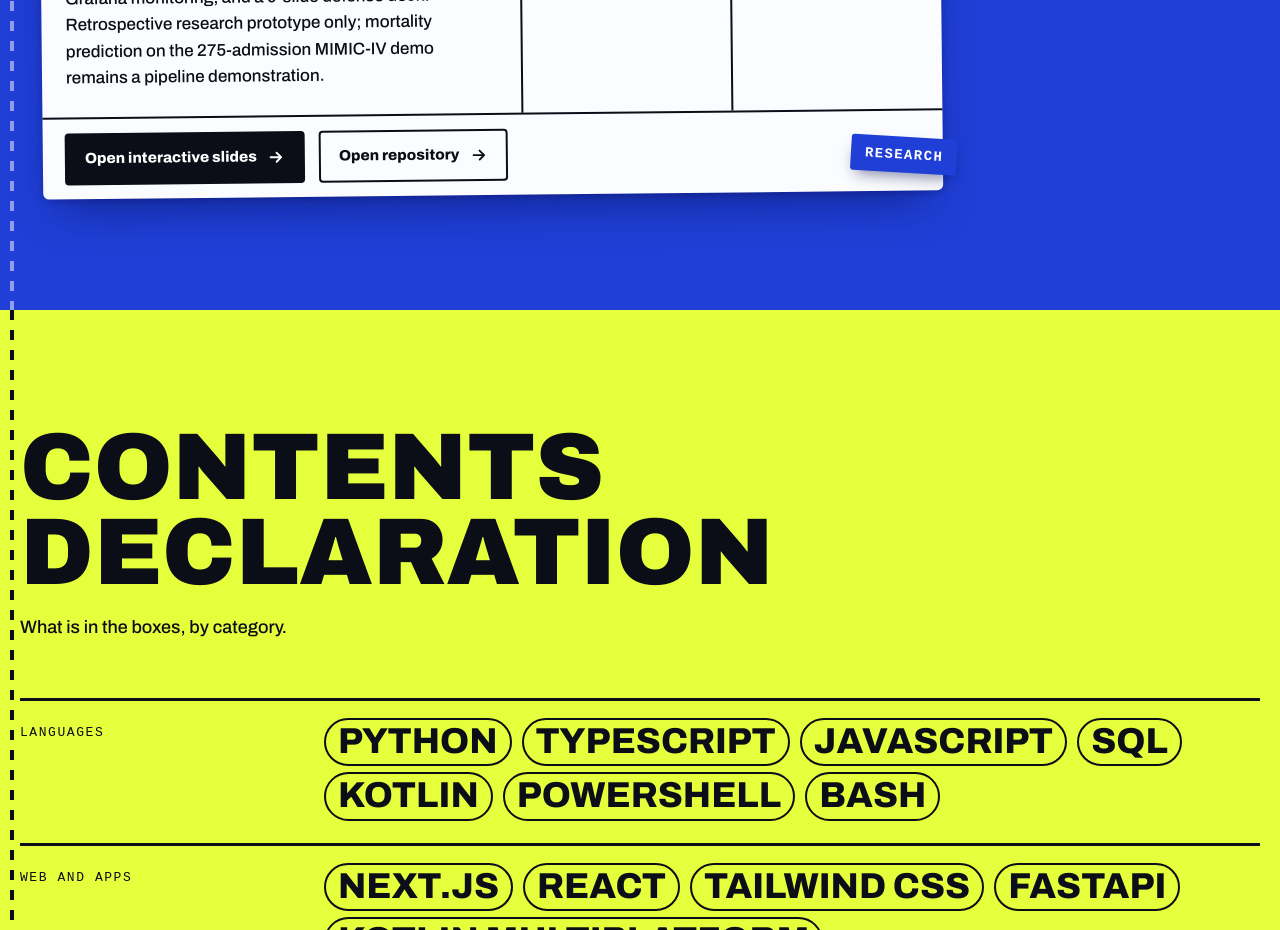
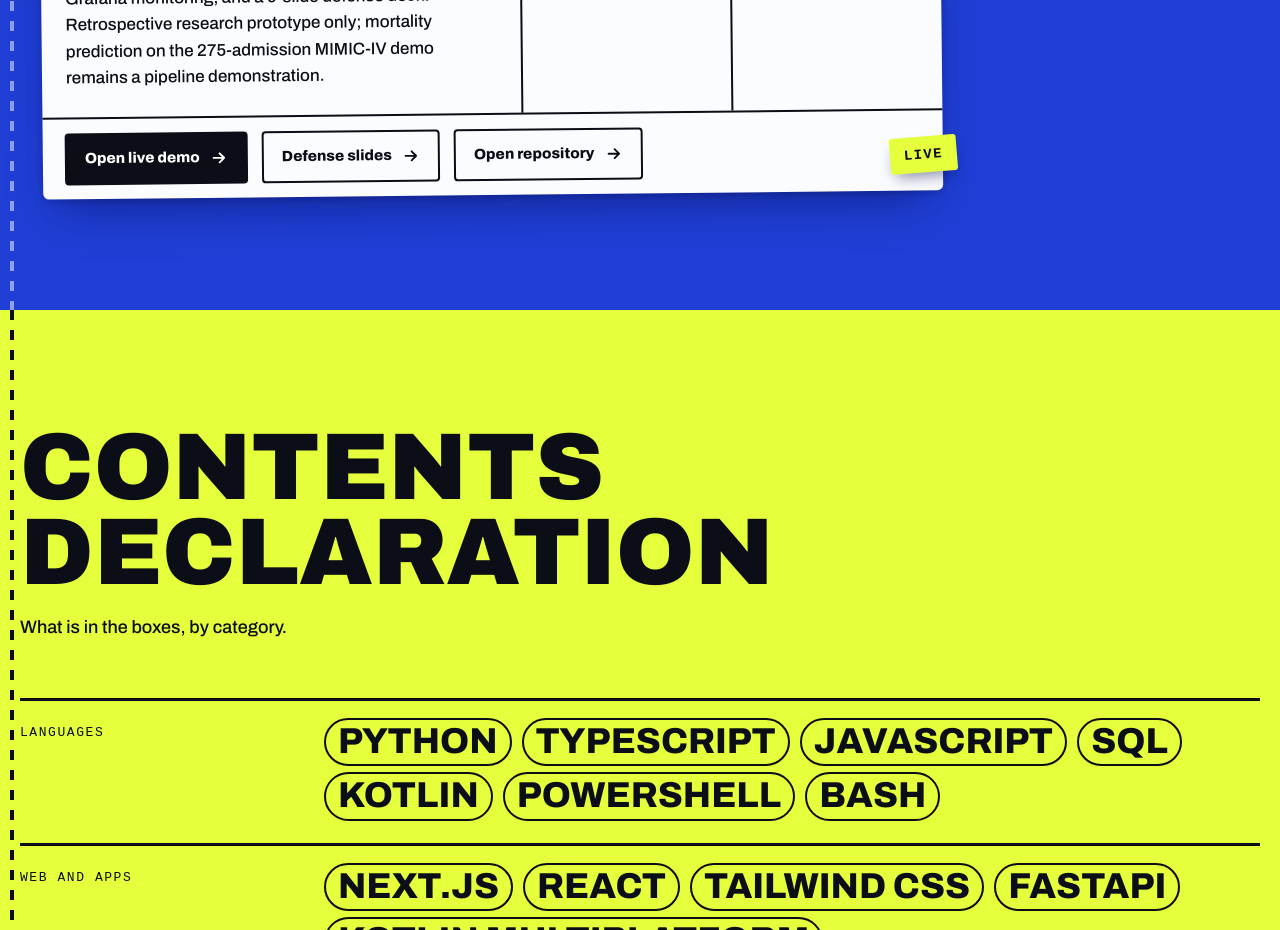
Before and after one commit to YahyaLendani/YahyaLendani.github.io, a plain HTML site: page site/index.html in a window 1280 px wide. Shown: the part 6220-7150 px from the top of the page. Drawn offline with Linux system fonts and the light colour scheme; no server answers; a web font is replaced by a local one.

Commit message:
Link live CardioGraph CDS Render demo and mark card Live

```diff
--- a/site/index.html
+++ b/site/index.html
@@ -237,10 +237,11 @@
       <div><dt>GitHub stars</dt><dd class="mono" data-stars>3</dd></div>
     </dl>
     <footer>
-      <a class="btn" href="/cardiograph-slides/">Open interactive slides <svg class="arr" viewBox="0 0 24 24" width="18" height="18" fill="none" stroke="currentColor" stroke-width="2.5" stroke-linecap="round" stroke-linejoin="round"><path d="M5 12h14M13 6l6 6-6 6"/></svg></a>
+      <a class="btn" href="https://cardiograph-cds.onrender.com">Open live demo <svg class="arr" viewBox="0 0 24 24" width="18" height="18" fill="none" stroke="currentColor" stroke-width="2.5" stroke-linecap="round" stroke-linejoin="round"><path d="M5 12h14M13 6l6 6-6 6"/></svg></a>
+      <a class="btn btn-quiet" href="/cardiograph-slides/">Defense slides <svg class="arr" viewBox="0 0 24 24" width="18" height="18" fill="none" stroke="currentColor" stroke-width="2.5" stroke-linecap="round" stroke-linejoin="round"><path d="M5 12h14M13 6l6 6-6 6"/></svg></a>
       <a class="btn btn-quiet" href="https://github.com/YahyaLendani/heart-disease-clinical-ml">Open repository <svg class="arr" viewBox="0 0 24 24" width="18" height="18" fill="none" stroke="currentColor" stroke-width="2.5" stroke-linecap="round" stroke-linejoin="round"><path d="M5 12h14M13 6l6 6-6 6"/></svg></a>
     </footer>
-    <i class="stamp s-research">Research</i>
+    <i class="stamp s-live">Live</i>
   </article>
 </section>
 
```
